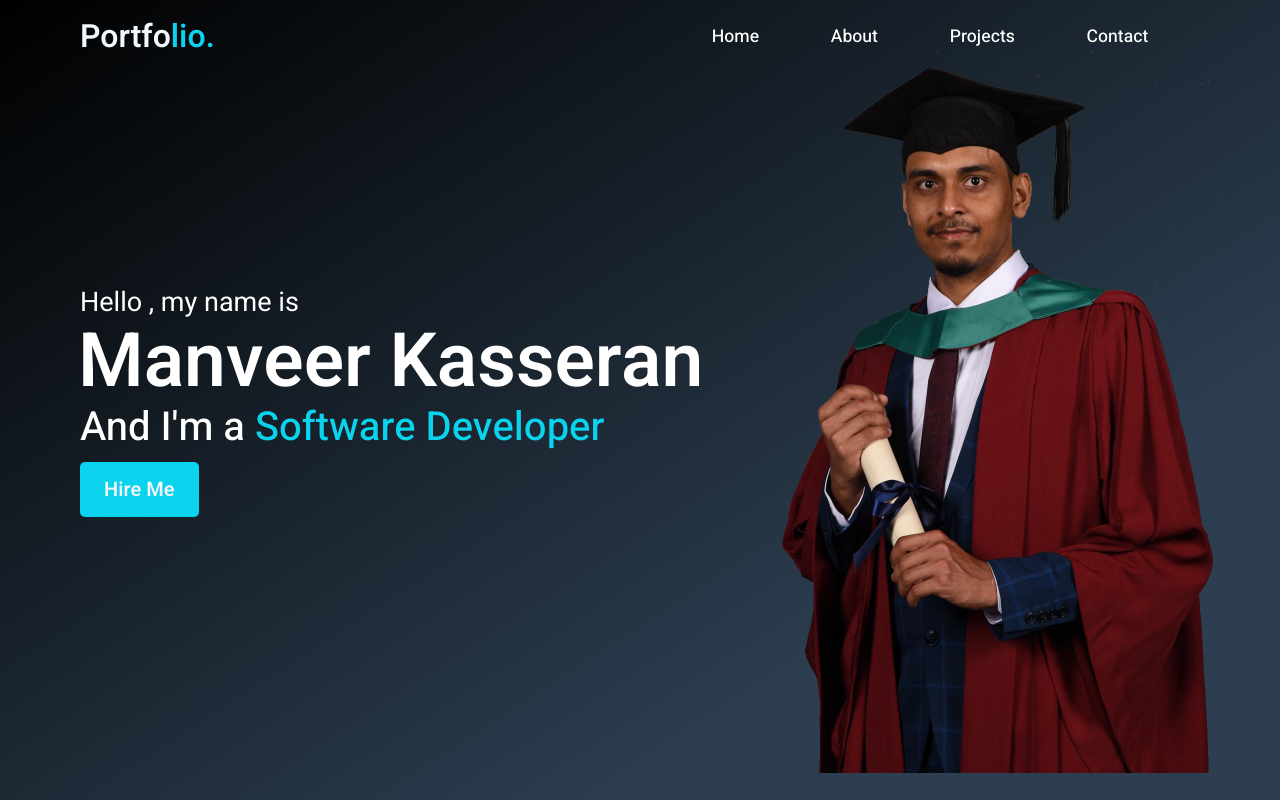
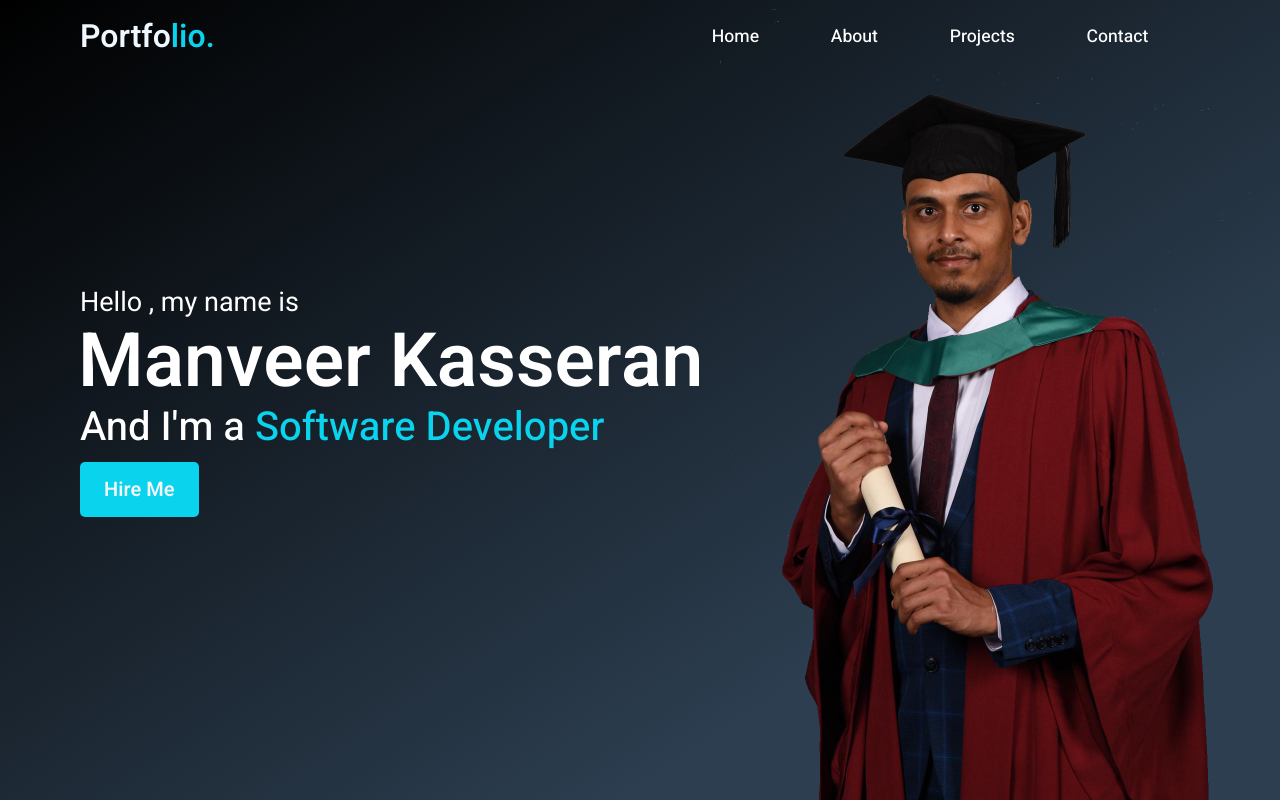
Before and after one commit to Manveer399/Personal-Portfolio, a plain HTML site: page index.html in a window 1280 px wide. Shown: the top 802 px of the page. Drawn offline with Linux system fonts and the light colour scheme; a script that the page names is missing.

Commit message:
fixed image positioning

```diff
--- a/css/style.css
+++ b/css/style.css
@@ -62,7 +62,7 @@
 /*home section */
 
 .home-section {
-  height: 100vh;
+  max-height: 100vh;
   background-color: #000000;
   background-image: linear-gradient(147deg, #000000 0%, #2c3e50 74%);
   /*
@@ -72,7 +72,7 @@
   background-image: linear-gradient(315deg, #000000 0%, #414141 74%);*/
   display: flex;
   color: white;
-  min-width: 100vw;
+  max-width: 100vw;
 }
 
 .home-content-container {
@@ -81,6 +81,8 @@
   align-items: center;
   justify-content: space-between;
   width: 100%;
+  max-height: 100vh;
+  ov
 }
 
 .home-section .text-wrapper {
@@ -128,6 +130,5 @@
 
 img {
   margin-right: 30px;
-  position: relative;
-  top: -27px;
+  max-height: 1400px;
 }
```
